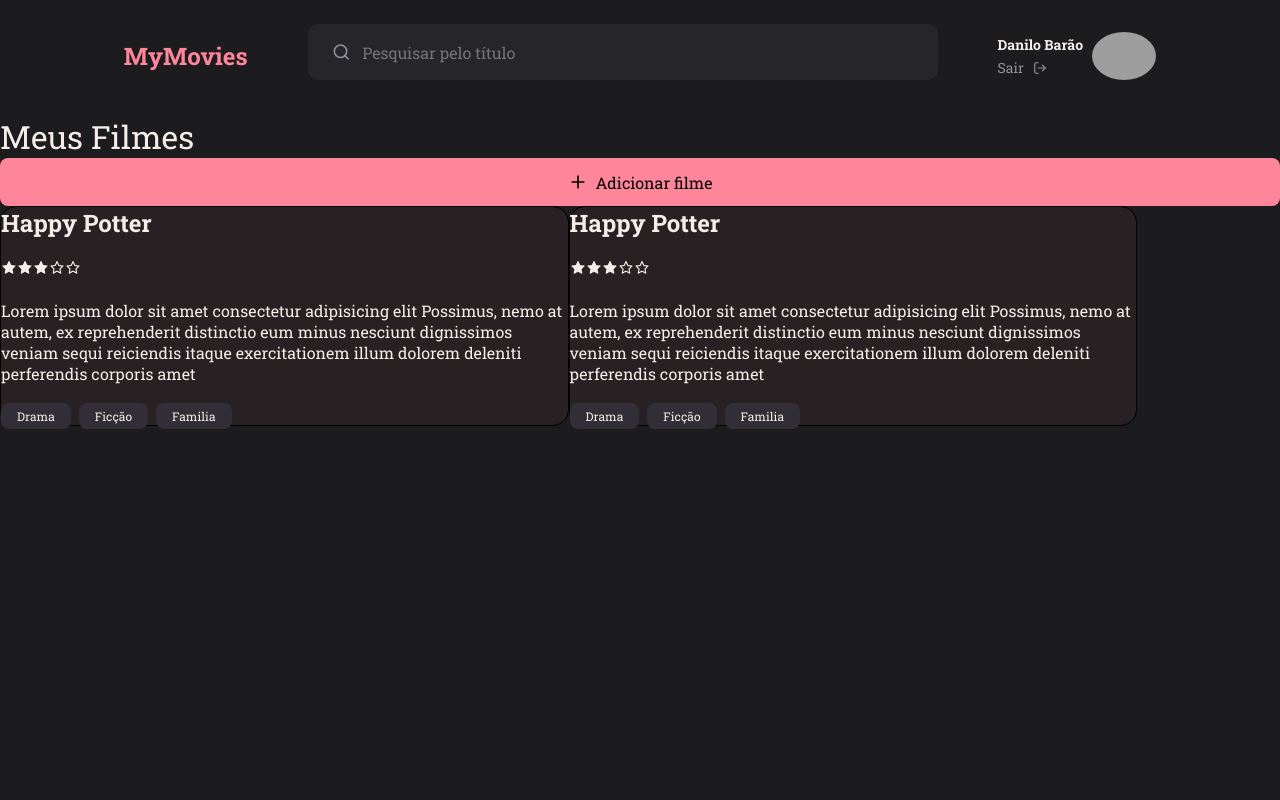
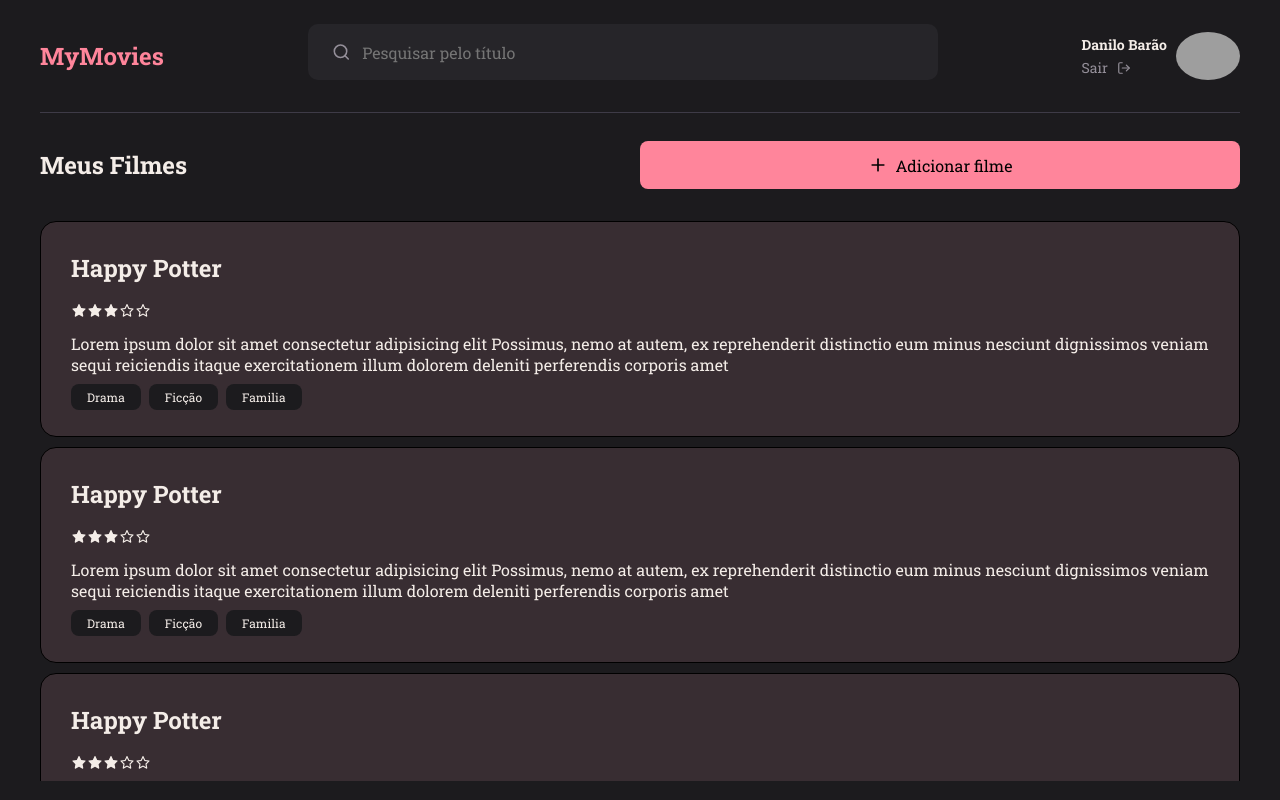
Before and after one commit to danilosb91/MyMovies-ReactJS, a React (Vite) app: page / in a window 1280 px wide. Built offline with nearby package versions, Linux system fonts and the light colour scheme; grey boxes are pictures that could not be loaded.

Commit message:
update home page

```diff
--- a/src/Components/Button/styles.js
+++ b/src/Components/Button/styles.js
@@ -13,4 +13,6 @@
   color: ${({ theme }) => theme.COLORS.BACKGROUND_900};
 
   gap: 8px; ;
+
+
 `;
--- a/src/Components/Header/index.jsx
+++ b/src/Components/Header/index.jsx
@@ -8,6 +8,7 @@
 export function Header() {
   return (
     <Container>
+
       <h1>MyMovies</h1>
       <Search>
       <Input icon={FiSearch} placeholder="Pesquisar pelo título" />
@@ -18,6 +19,7 @@
       <Profile>
 
       </Profile>
+
     </Container>
   );
 }
--- a/src/Components/Header/styles.js
+++ b/src/Components/Header/styles.js
@@ -3,8 +3,12 @@
   display: flex;
   flex-direction: row;
   align-items: center;
-  justify-content: center;
-  margin: 24px auto;
+  justify-content: space-between;
+  padding: 24px 0;
+
+  border-bottom: 1px solid;
+  border-bottom-color: #3e3b47;
+
   > h1 {
     color: ${({ theme }) => theme.COLORS.ROSE};
     font-weight: 700;
@@ -14,5 +18,6 @@
 `;
 export const Search = styled.div`
   width: 630px;
-  margin: 0 60px;
+
+  /* margin: 0 60px; */
 `;
--- a/src/Components/Movie/styles.js
+++ b/src/Components/Movie/styles.js
@@ -1,11 +1,21 @@
 import styled from "styled-components";
 export const Container = styled.div`
-  width: 100%;
+  padding: 30px;
+  grid-area: content;
+
+  /* margin-bottom: 24px; */
+
+  background:#382D32;
+
+  border: 1px solid #000000;
+  border-radius: 16px;
+
   display: flex;
   flex-direction: column;
-  gap: 20px;
+  gap: 10px;
 
-  background: rgba(255, 133, 155, 0.05);
-  border: 1px solid #000000;
-  border-radius: 16px;
+  > h1 {
+
+    margin-bottom: 8px;
+  }
 `;
--- a/src/Components/Rating/styles.js
+++ b/src/Components/Rating/styles.js
@@ -1,2 +1,7 @@
 import styled from "styled-components";
-export const Container = styled.div``;
+export const Container = styled.div`
+ >h2{
+    margin-top: 8px;
+    margin-bottom: 15px;
+  }
+`;
--- a/src/Components/Section/index.jsx
+++ b/src/Components/Section/index.jsx
@@ -1,14 +1,16 @@
 import { Button } from "../Button";
-import { Container } from "./styles";
+import { Container, Title } from "./styles";
 import { FiPlus } from "react-icons/fi";
 
 export function Section({ title, children }) {
   return (
     <Container>
-      <h2>{title}</h2>
+      <Title>
+        <h2>{title}</h2>
 
-      <Button icon={FiPlus} title="Adicionar filme"></Button>
-      {children}
+        <Button icon={FiPlus} title="Adicionar filme"></Button>
+      </Title>
+      <div>{children}</div>
     </Container>
   );
 }
--- a/src/Components/Section/styles.js
+++ b/src/Components/Section/styles.js
@@ -1,6 +1,8 @@
 import styled from "styled-components";
 export const Container = styled.section`
-    margin: 28px 0;
+  margin: 28px 0;
+
+
 
   > h2 {
     font-weight: 400;
@@ -8,4 +10,20 @@
     line-height: 42px;
   }
 
+  >div{
+    display: flex;
+    gap: 10px;
+    flex-direction: column;
+    overflow-y: auto;
+    height: 70vh;
+
+  }
+
 `;
+
+export const Title = styled.section`
+  display: grid;
+  grid-template-columns: 1fr 1fr;
+  align-items: center;
+  margin-bottom: 32px;
+`;
--- a/src/Components/Tags/styles.js
+++ b/src/Components/Tags/styles.js
@@ -4,6 +4,8 @@
   border-radius: 8px;
   padding: 5px 16px;
   margin-right: 8px;
-  background-color: ${({ theme }) => theme.COLORS.BACKGROUND_200};
+  background-color: ${({ theme }) => theme.COLORS.BACKGROUND_300};
   color: ${({ theme }) => theme.COLORS.WHITE};
+
+
 `;
--- a/src/Pages/Home/index.jsx
+++ b/src/Pages/Home/index.jsx
@@ -2,48 +2,95 @@
 import { Section } from "../../Components/Section";
 import { Header } from "../../Components/Header";
 import { Movie } from "../../Components/Movie";
-
-
 
 export function Home() {
   return (
     <Container>
       <Header />
 
-      <Section title="Meus Filmes">
-        <Content>
+      <Content>
+        <Section title="Meus Filmes">
           <Movie
             data={{
-              title: 'Happy Potter',
+              title: "Happy Potter",
               description: `Lorem ipsum dolor sit amet consectetur adipisicing elit
             Possimus, nemo at autem, ex reprehenderit distinctio eum minus nesciunt
             dignissimos veniam sequi reiciendis itaque exercitationem illum dolorem
             deleniti perferendis corporis amet`,
-              rating:'3',
+              rating: "3",
               tags: [
-                { id: '1', name: 'Drama' },
-                { id: '2', name: 'Ficção' },
-                { id: '3', name: 'Familia' },
+                { id: "1", name: "Drama" },
+                { id: "2", name: "Ficção" },
+                { id: "3", name: "Familia" },
               ],
             }}
           />
-           <Movie
+          <Movie
             data={{
-              title: 'Happy Potter',
+              title: "Happy Potter",
               description: `Lorem ipsum dolor sit amet consectetur adipisicing elit
             Possimus, nemo at autem, ex reprehenderit distinctio eum minus nesciunt
             dignissimos veniam sequi reiciendis itaque exercitationem illum dolorem
             deleniti perferendis corporis amet`,
-              rating:'3',
+              rating: "3",
               tags: [
-                { id: '1', name: 'Drama' },
-                { id: '2', name: 'Ficção' },
-                { id: '3', name: 'Familia' },
+                { id: "1", name: "Drama" },
+                { id: "2", name: "Ficção" },
+                { id: "3", name: "Familia" },
               ],
             }}
           />
-        </Content>
-      </Section>
+            <Movie
+            data={{
+              title: "Happy Potter",
+              description: `Lorem ipsum dolor sit amet consectetur adipisicing elit
+            Possimus, nemo at autem, ex reprehenderit distinctio eum minus nesciunt
+            dignissimos veniam sequi reiciendis itaque exercitationem illum dolorem
+            deleniti perferendis corporis amet`,
+              rating: "3",
+              tags: [
+                { id: "1", name: "Drama" },
+                { id: "2", name: "Ficção" },
+                { id: "3", name: "Familia" },
+              ],
+            }}
+          />
+               <Movie
+            data={{
+              title: "Happy Potter",
+              description: `Lorem ipsum dolor sit amet consectetur adipisicing elit
+            Possimus, nemo at autem, ex reprehenderit distinctio eum minus nesciunt
+            dignissimos veniam sequi reiciendis itaque exercitationem illum dolorem
+            deleniti perferendis corporis amet`,
+              rating: "3",
+              tags: [
+                { id: "1", name: "Drama" },
+                { id: "2", name: "Ficção" },
+                { id: "3", name: "Familia" },
+              ],
+            }}
+          />
+
+         <Movie
+            data={{
+              title: "Happy Potter",
+              description: `Lorem ipsum dolor sit amet consectetur adipisicing elit
+            Possimus, nemo at autem, ex reprehenderit distinctio eum minus nesciunt
+            dignissimos veniam sequi reiciendis itaque exercitationem illum dolorem
+            deleniti perferendis corporis amet`,
+              rating: "3",
+              tags: [
+                { id: "1", name: "Drama" },
+                { id: "2", name: "Ficção" },
+                { id: "3", name: "Familia" },
+              ],
+            }}
+          />
+
+
+
+        </Section>
+      </Content>
     </Container>
   );
 }
--- a/src/Pages/Home/styles.js
+++ b/src/Pages/Home/styles.js
@@ -1,9 +1,17 @@
 import styled from "styled-components";
-export const Container = styled.div``;
+export const Container = styled.div`
+  width: 1200px;
+  height: 100vh;
+
+  margin: 0 auto;
+  overflow: hidden;
+
+
+`;
 
 
 export const Content = styled.div`
-  display: flex;
-  max-width: 1137px;
+
+
 
 `;
```
Also changed, not shown: src/Styles/theme.js (line endings or trailing spaces).
